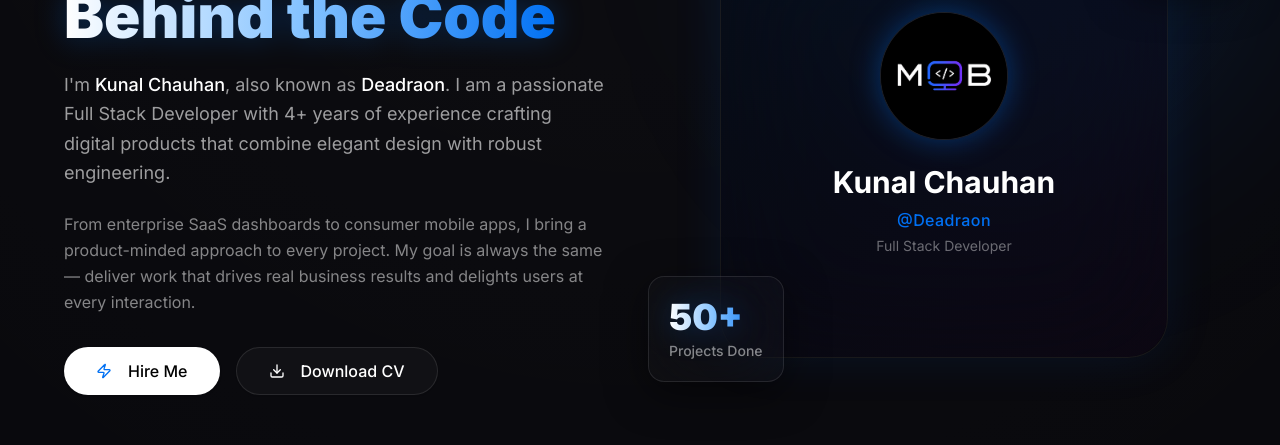
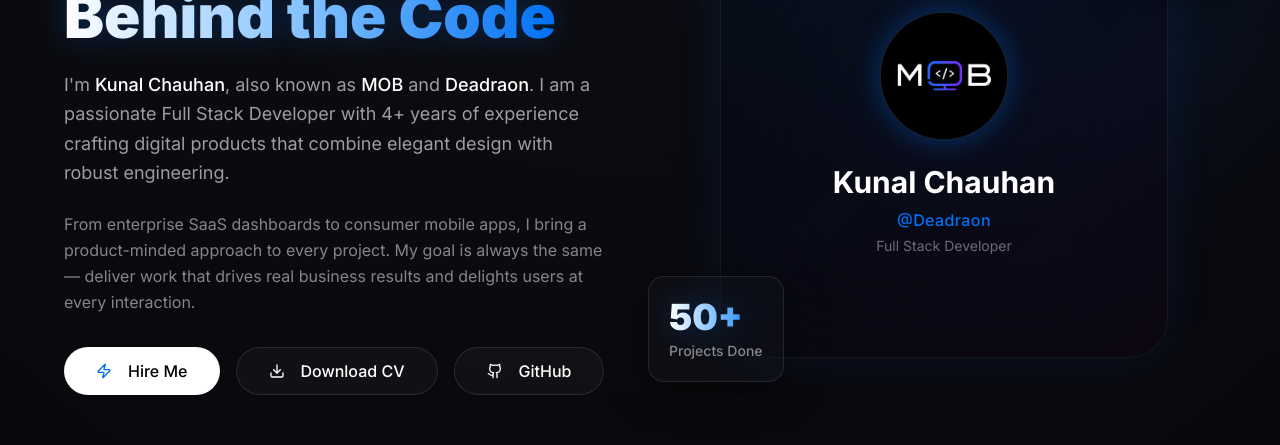
Before and after one commit to Deadraon/Deadraon.github.io, a Next.js app: page /about in a window 1280 px wide. Shown: the part 320-765 px from the top of the page. Built offline with nearby package versions, Linux system fonts and the light colour scheme; no server answers.

Commit message:
feat: re-add MOB and add GitHub button to about page

```diff
--- a/src/app/(public)/about/page.tsx
+++ b/src/app/(public)/about/page.tsx
@@ -2,7 +2,7 @@ import { Metadata } from "next";
 import Link from "next/link";
 import Image from "next/image";
 import { Button } from "@/components/ui/button";
-import { Download, ArrowRight, Code2, Zap } from "lucide-react";
+import { Download, ArrowRight, Code2, Zap, Github } from "lucide-react";
 
 export const metadata: Metadata = { title: "About — Kunal Chauhan" };
 
@@ -40,17 +40,20 @@ export default function AboutPage() {
               The Developer <br /><span className="gradient-text">Behind the Code</span>
             </h1>
             <p className="text-white/60 text-lg leading-relaxed mb-6">
-              I&apos;m <strong className="text-white font-medium">Kunal Chauhan</strong>, also known as <strong className="text-white font-medium">Deadraon</strong>. I am a passionate Full Stack Developer with 4+ years of experience crafting digital products that combine elegant design with robust engineering.
+              I&apos;m <strong className="text-white font-medium">Kunal Chauhan</strong>, also known as <strong className="text-white font-medium">MOB</strong> and <strong className="text-white font-medium">Deadraon</strong>. I am a passionate Full Stack Developer with 4+ years of experience crafting digital products that combine elegant design with robust engineering.
             </p>
             <p className="text-white/50 leading-relaxed mb-8">
               From enterprise SaaS dashboards to consumer mobile apps, I bring a product-minded approach to every project. My goal is always the same — deliver work that drives real business results and delights users at every interaction.
             </p>
-            <div className="flex gap-4">
+            <div className="flex flex-wrap gap-4">
               <Button asChild size="lg" className="rounded-full bg-white text-black hover:bg-white/90 font-medium">
                 <Link href="/contact"><Zap className="w-4 h-4 mr-2 text-[#0070F3]" /> Hire Me</Link>
               </Button>
               <Button asChild variant="outline" size="lg" className="rounded-full border-white/10 bg-white/[0.03] text-white hover:bg-white/10">
                 <a href="/resume.pdf" download><Download className="w-4 h-4 mr-2" /> Download CV</a>
+              </Button>
+              <Button asChild variant="outline" size="lg" className="rounded-full border-white/10 bg-white/[0.03] text-white hover:bg-white/10">
+                <a href="https://github.com/Deadraon" target="_blank" rel="noopener noreferrer"><Github className="w-4 h-4 mr-2" /> GitHub</a>
               </Button>
             </div>
           </div>
```
